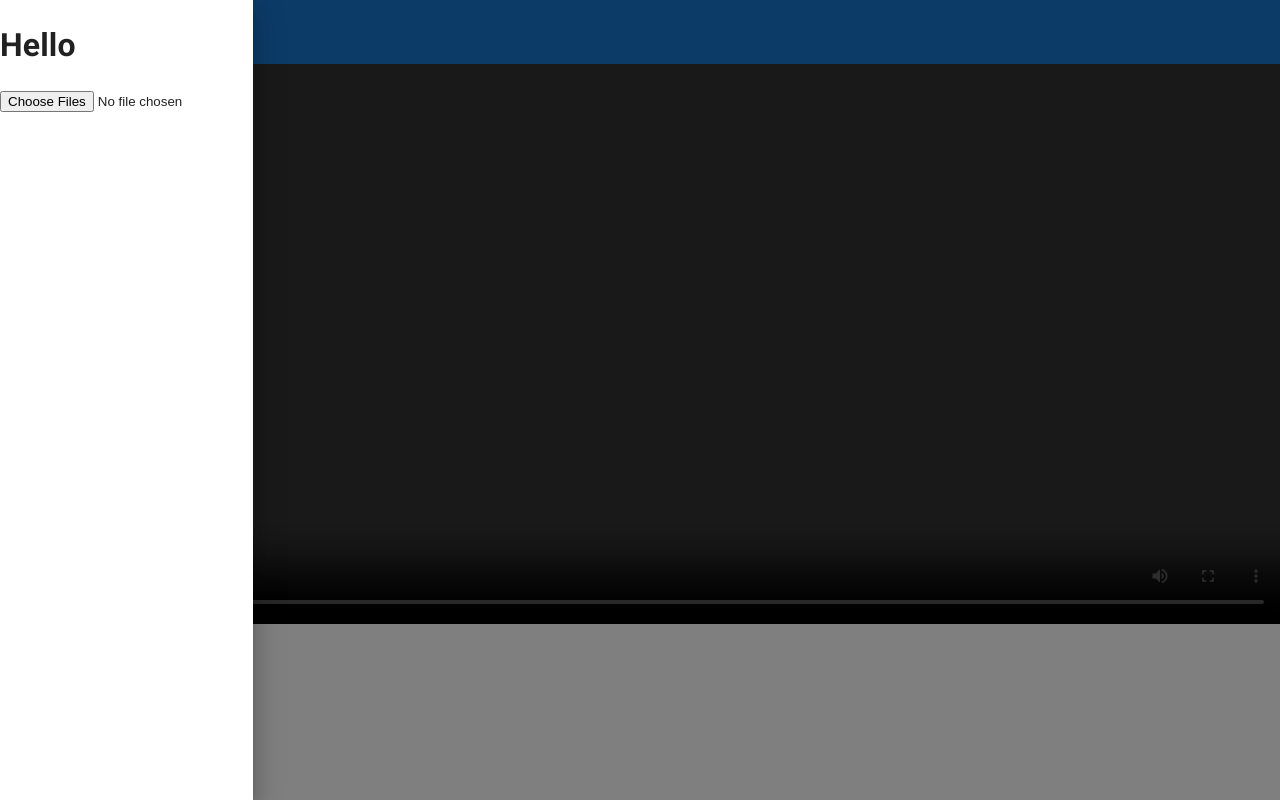
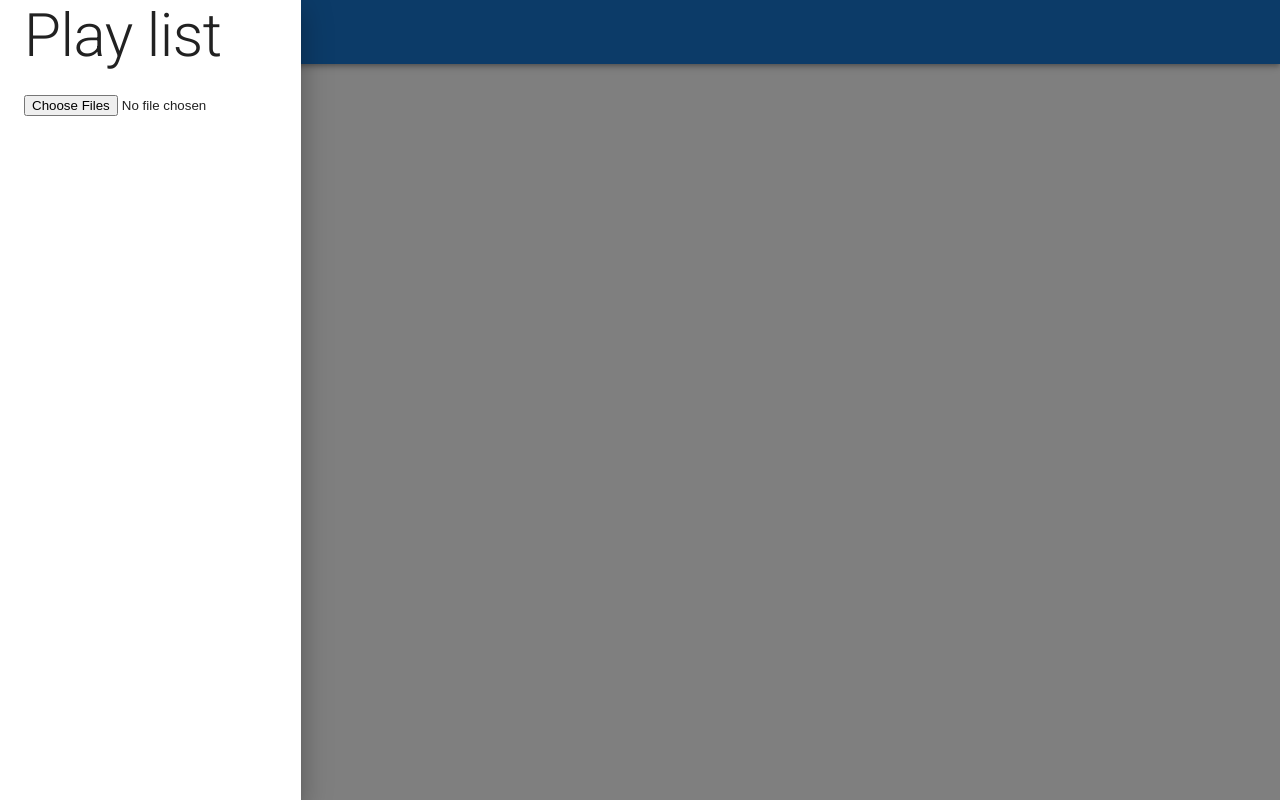
Before and after one commit to namnguyen191/react-video-player, a React (Vite) app: page / in a window 1280 px wide. Both pictures are taken after a click on the button "menu". Built offline with nearby package versions, Linux system fonts and the light colour scheme.

Commit message:
feat: style list and refractor

```diff
--- a/src/App.tsx
+++ b/src/App.tsx
@@ -1,93 +1,94 @@
 import MenuIcon from '@mui/icons-material/Menu';
+import PlayArrow from '@mui/icons-material/PlayArrow';
 import {
   AppBar,
   Box,
+  Button,
+  Container,
   Drawer,
   IconButton,
   List,
   ListItem,
-  ListItemButton,
-  ListItemText,
-  Toolbar
+  Toolbar,
+  Typography
 } from '@mui/material';
 import Grid from '@mui/material/Unstable_Grid2';
 import React, { useState } from 'react';
 
-type Video = { name: string; url: string; isPlaying: boolean };
+type Video = { name: string; url: string };
 
 function App() {
   const [videoSrc, setVideoSrc] = useState<string | undefined>();
   const [openDrawer, setOpenDrawer] = useState<boolean>(false);
   const [videosList, setVideosList] = useState<Video[]>([]);
+  const [currentPlayedVideoIndex, setCurrentPlayedVideoIndex] =
+    useState<number>(-1);
 
-  const play = (): void => {
-    videosList.forEach((vid) => {
-      if (vid.isPlaying) {
-        setVideoSrc(vid.url);
-      }
-    });
-  };
-
-  const setNextTrack = (jumpToIndex?: number): void => {
-    const currentVidIndex = videosList.findIndex((vid) => vid.isPlaying);
-    videosList[currentVidIndex].isPlaying = false;
-
-    if (jumpToIndex !== undefined) {
-      videosList[jumpToIndex].isPlaying = true;
-    } else {
-      videosList[
-        currentVidIndex === videosList.length - 1 ? 0 : currentVidIndex + 1
-      ].isPlaying = true;
-    }
+  const play = (index: number): void => {
+    setVideoSrc(videosList[index].url);
+    setCurrentPlayedVideoIndex(index);
   };
 
   const onInputChange = (e: React.ChangeEvent<HTMLInputElement>): void => {
-    const files: FileList = e.target.files!;
+    const files: File[] = [...e.target.files!];
 
     const videoList: Video[] = [];
-    for (const [index, value] of Object.entries(files)) {
-      const fileName = value.name;
+    for (const file of files) {
+      const fileName = file.name;
       const fileNameWithoutExt =
         fileName.substring(0, fileName.lastIndexOf('.')) || fileName;
-      const fileURL = URL.createObjectURL(value);
-      if (parseInt(index) === 0) {
-        setVideoSrc(fileURL);
-      }
+      const fileURL = URL.createObjectURL(file);
+
       videoList.push({
         name: fileNameWithoutExt,
-        url: fileURL,
-        isPlaying: parseInt(index) === 0 ? true : false
+        url: fileURL
       });
     }
 
     setVideosList(videoList);
+    setVideoSrc(videoList[0].url);
+    setCurrentPlayedVideoIndex(0);
   };
 
   const onVideoEnded = (): void => {
-    setNextTrack();
-    play();
+    console.log(`Nam data is: video ended`);
+    const nextVideoIndex =
+      currentPlayedVideoIndex === videosList.length - 1
+        ? 0
+        : currentPlayedVideoIndex + 1;
+    console.log(`Nam data is: nextVideoIndex`, nextVideoIndex);
+    setCurrentPlayedVideoIndex(nextVideoIndex);
+    setVideoSrc(videosList[nextVideoIndex].url);
   };
 
   return (
     <Box sx={{ flexGrow: 1 }}>
       <Drawer open={openDrawer} onClose={() => setOpenDrawer(false)}>
-        <h1>Hello</h1>
-        <input type="file" accept="video/*" multiple onChange={onInputChange} />
+        <Container>
+          <Typography variant="h2" gutterBottom>
+            Play list
+          </Typography>
+          <input
+            type="file"
+            accept="video/*"
+            multiple
+            onChange={onInputChange}
+          />
           <List>
             {videosList.map((video, index) => (
-            <ListItem disablePadding key={video.url}>
-              <ListItemButton>
-                <ListItemText
-                  primary={video.name}
+              <ListItem key={video.url}>
+                <Button
                   onClick={() => {
-                    setNextTrack(index);
-                    play();
+                    play(index);
                   }}
-                />
-              </ListItemButton>
+                  endIcon={<PlayArrow />}
+                >
+                  {video.name}
+                </Button>
               </ListItem>
             ))}
           </List>
+        </Container>
       </Drawer>
       <AppBar position="static">
         <Toolbar>
@@ -104,15 +105,24 @@ function App() {
         </Toolbar>
       </AppBar>
 
-      <Grid container spacing={2}>
+      <Grid container spacing={2} padding={4}>
         <Grid xs={12} alignItems={'center'}>
+          {videosList.length ? (
+            <>
               <video
                 style={{ width: '100%', height: '70vh' }}
                 controls
                 autoPlay
                 src={videoSrc}
-            onEnded={onVideoEnded}
+                onEnded={() => onVideoEnded()}
               ></video>
+              <Typography variant="subtitle1">
+                Currently playing: {videosList[currentPlayedVideoIndex].name}
+              </Typography>
+            </>
+          ) : (
+            <Typography variant="body1">Select videos to start</Typography>
+          )}
         </Grid>
       </Grid>
     </Box>
```
Lines whose indentation alone changed are shown as unchanged.
